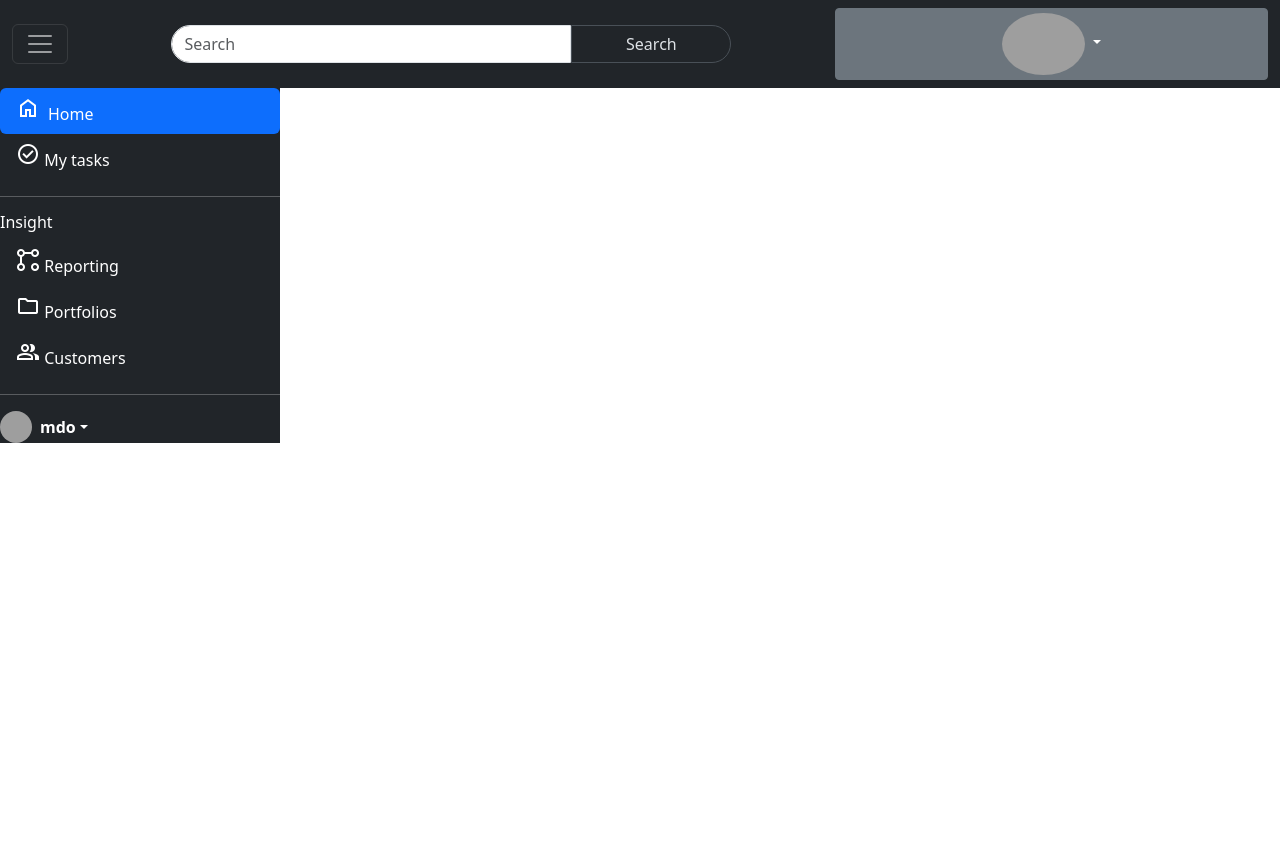
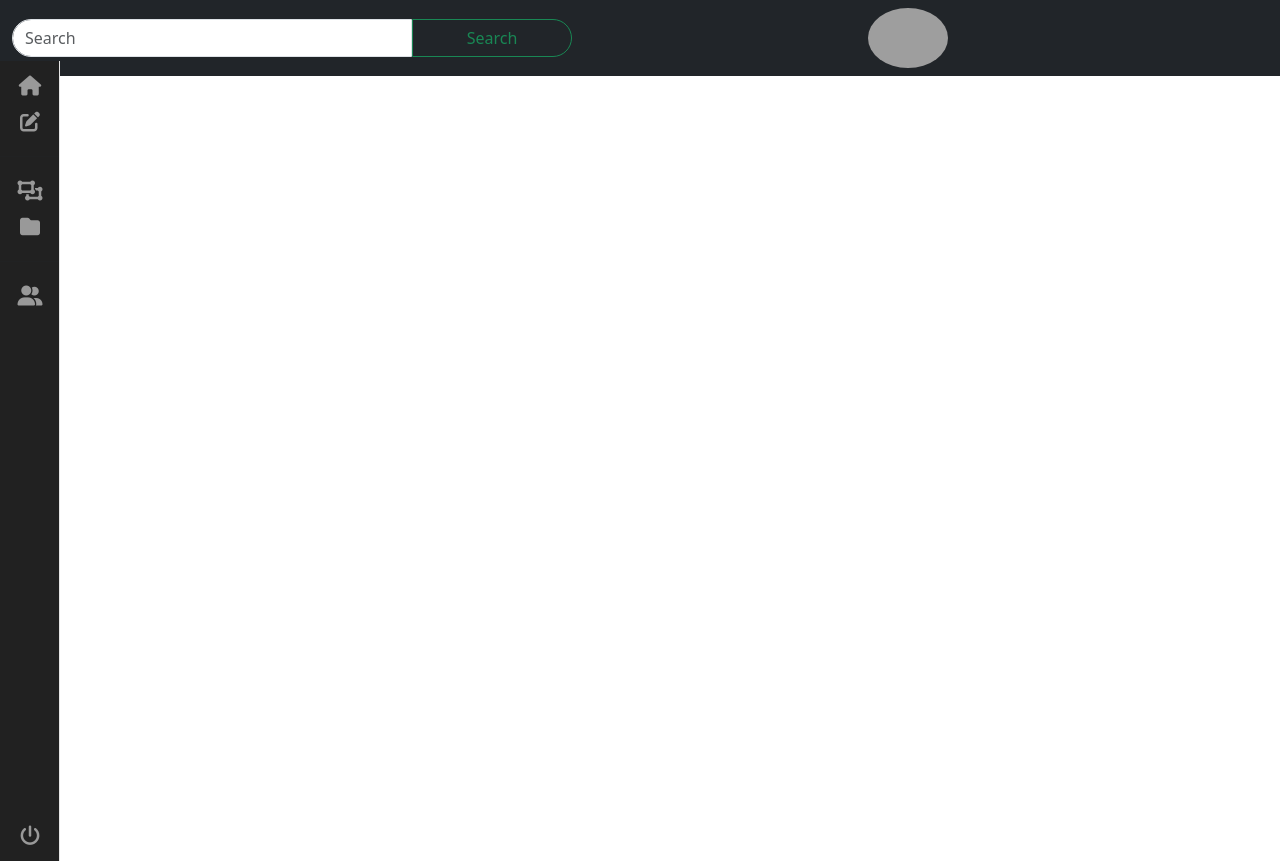
Before and after one commit to ROYALHERMIT/task_manager, a Flask app: page / in a window 1280 px wide. Before the commit the page ends 443 px from the top, so only its background shows below. Run offline with Flask 3, Linux system fonts and the light colour scheme; some web fonts are replaced; grey boxes are pictures that could not be loaded.

Commit message:
new side bar

```diff
--- a/static/css/style.css
+++ b/static/css/style.css
@@ -8,11 +8,6 @@
     width: 10rem;
 }
 
-.btn-outline-success{
-    border-color: #495057 !important;
-    color: #dee2e6 !important;
-}
-
 .proimg{
     width: 20%;
     border-radius: 50%;
@@ -21,3 +16,137 @@
 .dropicon{
     margin-bottom: -8px !important;
 }
+
+.sid_mrg{
+  margin-top: 3.8rem;
+}
+
+
+
+@import url('https://fonts.googleapis.com/css?family=Titillium+Web:300');
+.fa-2x {
+font-size: 2em;
+}
+.fa {
+position: relative;
+display: table-cell;
+width: 60px;
+height: 36px;
+text-align: center;
+vertical-align: middle;
+font-size:20px;
+}
+
+
+.main-menu:hover,nav.main-menu.expanded {
+width:250px;
+overflow:visible;
+}
+
+.main-menu {
+background:#212121;
+border-right:1px solid #e5e5e5;
+position:absolute;
+top:0;
+bottom:0;
+height:100%;
+left:0;
+width:60px;
+overflow:hidden;
+-webkit-transition:width .05s linear;
+transition:width .05s linear;
+-webkit-transform:translateZ(0) scale(1,1);
+z-index:1000;
+}
+
+.main-menu>ul {
+margin:7px 0;
+}
+
+.main-menu li {
+position:relative;
+display:block;
+width:250px;
+}
+
+.main-menu li>a {
+position:relative;
+display:table;
+border-collapse:collapse;
+border-spacing:0;
+color:#999;
+ font-family: arial;
+font-size: 14px;
+text-decoration:none;
+-webkit-transform:translateZ(0) scale(1,1);
+-webkit-transition:all .1s linear;
+transition:all .1s linear;
+
+}
+
+.main-menu .nav-icon {
+position:relative;
+display:table-cell;
+width:60px;
+height:36px;
+text-align:center;
+vertical-align:middle;
+font-size:18px;
+}
+
+.main-menu .nav-text {
+position:relative;
+display:table-cell;
+vertical-align:middle;
+width:190px;
+  font-family: 'Titillium Web', sans-serif;
+}
+
+.main-menu>ul.logout {
+position:absolute;
+left:0;
+bottom:0;
+}
+
+.no-touch .scrollable.hover {
+overflow-y:hidden;
+}
+
+.no-touch .scrollable.hover:hover {
+overflow-y:auto;
+overflow:visible;
+}
+
+a:hover,a:focus {
+text-decoration:none;
+}
+
+nav {
+-webkit-user-select:none;
+-moz-user-select:none;
+-ms-user-select:none;
+-o-user-select:none;
+user-select:none;
+}
+
+nav ul,nav li {
+outline:0;
+margin:0;
+padding:0;
+}
+.main-menu li:hover>a,nav.main-menu li.active>a,.dropdown-menu>li>a:hover,.dropdown-menu>li>a:focus,.dropdown-menu>.active>a,.dropdown-menu>.active>a:hover,.dropdown-menu>.active>a:focus,.no-touch .dashboard-page nav.dashboard-menu ul li:hover a,.dashboard-page nav.dashboard-menu ul li.active a {
+color:#fff;
+background-color:#000000;
+}
+.area {
+float: left;
+background: #e2e2e2;
+width: 100%;
+height: 100%;
+}
+@font-face {
+  font-family: 'Titillium Web';
+  font-style: normal;
+  font-weight: 300;
+  src: local('Titillium WebLight'), local('TitilliumWeb-Light'), url('http://themes.googleusercontent.com/static/fonts/titilliumweb/v2/anMUvcNT0H1YN4FII8wpr24bNCNEoFTpS2BTjF6FB5E.woff') format('woff');
+}
--- a/templates/index.html
+++ b/templates/index.html
@@ -5,106 +5,97 @@
   <meta charset="UTF-8">
   <meta name="viewport" content="width=device-width, initial-scale=1.0">
   <title>Home</title>
-  <link rel="stylesheet" href="https://fonts.googleapis.com/css2?family=Material+Symbols+Outlined:opsz,wght,FILL,GRAD@20..48,100..700,0..1,-50..200" />
-  <link href="https://cdn.jsdelivr.net/npm/bootstrap@5.3.2/dist/css/bootstrap.min.css" rel="stylesheet" integrity="sha384-T3c6CoIi6uLrA9TneNEoa7RxnatzjcDSCmG1MXxSR1GAsXEV/Dwwykc2MPK8M2HN" crossorigin="anonymous">
+  <link rel="stylesheet" href="https://cdnjs.cloudflare.com/ajax/libs/font-awesome/6.4.2/css/all.min.css">
+
+  <link href="https://cdn.jsdelivr.net/npm/bootstrap@5.3.2/dist/css/bootstrap.min.css" rel="stylesheet"
+    integrity="sha384-T3c6CoIi6uLrA9TneNEoa7RxnatzjcDSCmG1MXxSR1GAsXEV/Dwwykc2MPK8M2HN" crossorigin="anonymous">
   <link rel="stylesheet" href="{{ url_for('static', filename='css/style.css') }}">
 </head>
 
 <body>
-  <div class="collapse" id="navbarToggleExternalContent">
-    <div class="bg-dark p-4">
-      <h5 class="text-white h4">Collapsed content</h5>
-      <span class="text-muted">Toggleable via the navbar brand.</span>
-    </div>
-  </div>
   <nav class="navbar navbar-dark bg-dark">
     <div class="container-fluid">
-      <button class="navbar-toggler" type="button" data-bs-toggle="collapse"
-        data-bs-target="#navbarToggleExternalContent" aria-controls="navbarToggleExternalContent" aria-expanded="false"
-        aria-label="Toggle navigation">
-        <span class="navbar-toggler-icon"></span>
-      </button>
-      <div>
-        <form class="d-flex justify-content-center" role="search">
+      <div class="d-flex justify-content-center ">
+        <form class="d-flex  " role="search">
           <input class="form-control searred" type="search" placeholder="Search" aria-label="Search">
           <button class="btn btn-outline-success searredb" type="submit">Search</button>
         </form>
       </div>
       <div class="dropdown d-flex justify-content-end">
-        <a class="btn btn-secondary btn-sm dropdown-toggle" href="#" role="button" id="dropdownMenuLink" data-bs-toggle="dropdown" aria-expanded="false">
+        <a href="#">
           <img class="proimg" src="https://m.media-amazon.com/images/I/01Kv-W2ysOL._SY600_.png" alt="">
         </a>
-
-        <ul class="dropdown-menu" aria-labelledby="dropdownMenuLink">
-          <li><a class="dropdown-item" href="#"><i class="material-symbols-outlined dropicon">add</i>New workspace</a></li>
-          <li><a class="dropdown-item" href="#"><i class="material-symbols-outlined">person_add</i>Invite to </a></li>
-          <hr>
-          <li><a class="dropdown-item" href="#"><i class="material-symbols-outlined">account_circle</i>Profile</a></li>
-          <li><a class="dropdown-item" href="#"><i class="material-symbols-outlined">arrow_forward</i>Sign out</a></li>
-        </ul>
       </div>
     </div>
   </nav>
 
-  <div class="text-white bg-dark mb-auto" style="width: 280px; ">
-    <ul class="nav nav-pills flex-column">
-      <li class="nav-item">
-        <a href="#" class="nav-link active" aria-current="page">
-          <i class=" me-2 material-symbols-outlined">home</i>Home
+  <div>
+    <div class="area"></div>
+    <nav class="main-menu sid_mrg">
+      <ul>
+        <li>
+          <a href="#">
+            <i class="fa fa-home fa-2x"></i>
+            <span class="nav-text">
+              Home
+            </span>
           </a>
+
         </li>
-      <li>
-        <a href="#" class="nav-link text-white"><span class="material-symbols-outlined">check_circle</span>
-          My tasks
+        <li class="has-subnav">
+          <a href="#">
+            <i class="fa fa-pen-to-square fa-2x"></i>
+            <span class="nav-text">
+              My task
+            </span>
           </a>
         </li>
         <hr>
-      <h6>Insight</h6>
-      <li>
-        <a href="#" class="nav-link text-white">
-          <span class="material-symbols-outlined">
-            linked_services
+        <li class="has-subnav">
+          <a href="#">
+            <i class="fa fa-object-ungroup fa-2x"></i>
+            <span class="nav-text">
+              Reporting
             </span>
-          Reporting
+          </a>
+
+        </li>
+        <li class="has-subnav">
+          <a href="#">
+            <i class="fa fa-folder fa-2x"></i>
+            <span class="nav-text">
+              Portfolios
+            </span>
           </a>
         </li>
+        <hr>
         <li>
-        <a href="#" class="nav-link text-white">
-          <span class="material-symbols-outlined">
-            folder
+          <a href="#">
+            <i class="fa fa-user-group fa-2x"></i>
+            <span class="nav-text">
+              My workspace
             </span>
-            Portfolios
           </a>
         </li>
+
+      </ul>
+
+      <ul class="logout">
         <li>
-        <a href="#" class="nav-link text-white">
-          <span class="material-symbols-outlined">
-            group
+          <a href="#">
+            <i class="fa fa-power-off fa-2x"></i>
+            <span class="nav-text">
+              Logout
             </span>
-          Customers
           </a>
         </li>
       </ul>
-    <hr>
-    <div class="dropdown">
-      <a href="#" class="d-flex align-items-center text-white text-decoration-none dropdown-toggle" id="dropdownUser1"
-        data-bs-toggle="dropdown" aria-expanded="false">
-        <img src="https://github.com/mdo.png" alt="" width="32" height="32" class="rounded-circle me-2">
-        <strong>mdo</strong>
-      </a>
-      <ul class="dropdown-menu dropdown-menu-dark text-small shadow" aria-labelledby="dropdownUser1">
-        <li><a class="dropdown-item" href="#">New project...</a></li>
-        <li><a class="dropdown-item" href="#">Settings</a></li>
-        <li><a class="dropdown-item" href="#">Profile</a></li>
-        <li>
-          <hr class="dropdown-divider">
-        </li>
-        <li><a class="dropdown-item" href="#">Sign out</a></li>
-      </ul>
-    </div>
+    </nav>
   </div>
 
-  <script src="https://cdn.jsdelivr.net/npm/bootstrap@5.3.2/dist/js/bootstrap.bundle.min.js" integrity="sha384-C6RzsynM9kWDrMNeT87bh95OGNyZPhcTNXj1NW7RuBCsyN/o0jlpcV8Qyq46cDfL" crossorigin="anonymous"></script>
+  <script src="https://cdn.jsdelivr.net/npm/bootstrap@5.3.2/dist/js/bootstrap.bundle.min.js"
+    integrity="sha384-C6RzsynM9kWDrMNeT87bh95OGNyZPhcTNXj1NW7RuBCsyN/o0jlpcV8Qyq46cDfL"
+    crossorigin="anonymous"></script>
 </body>
 
 </html>
```
Lines whose indentation alone changed are shown as unchanged.
